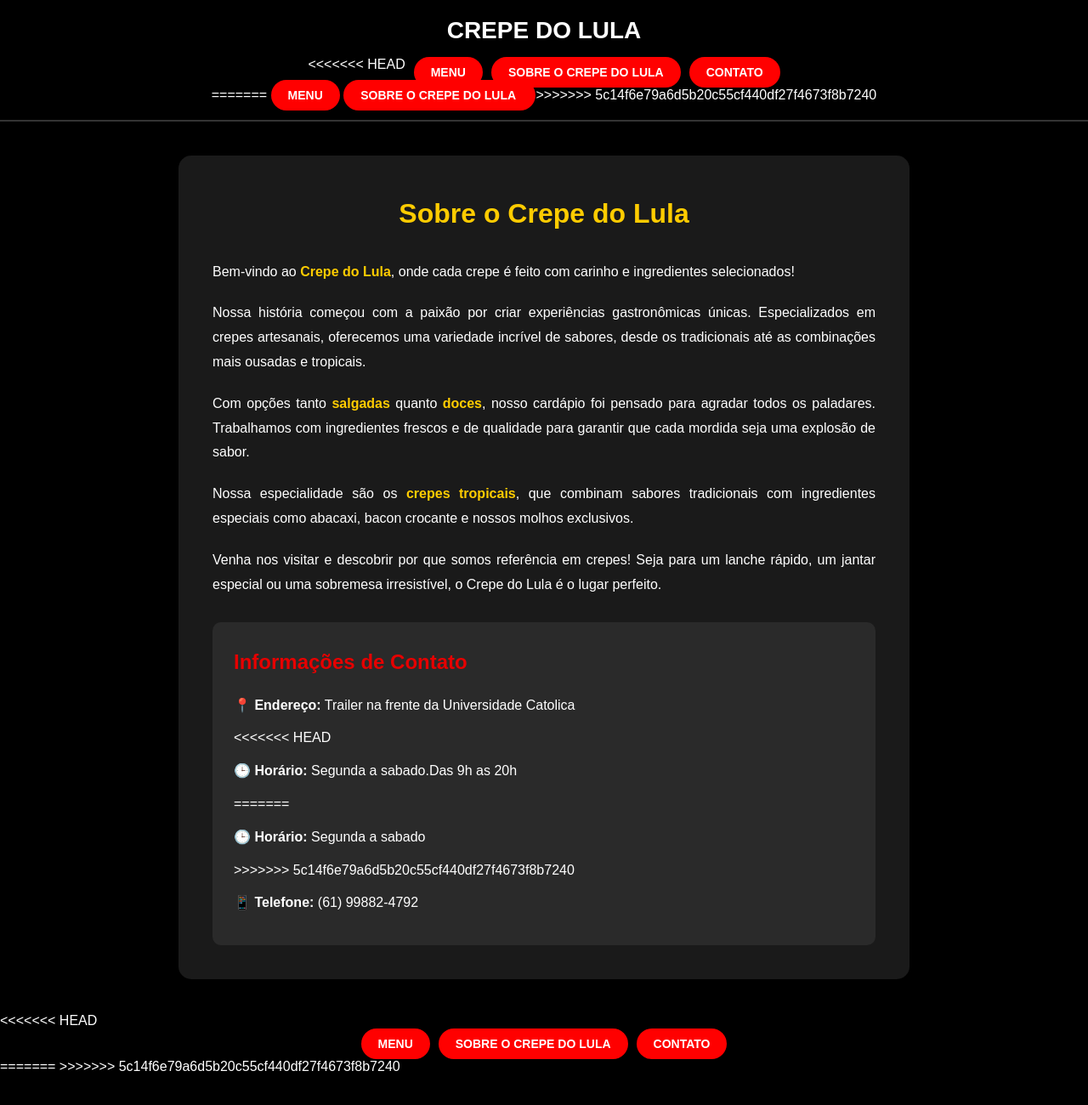
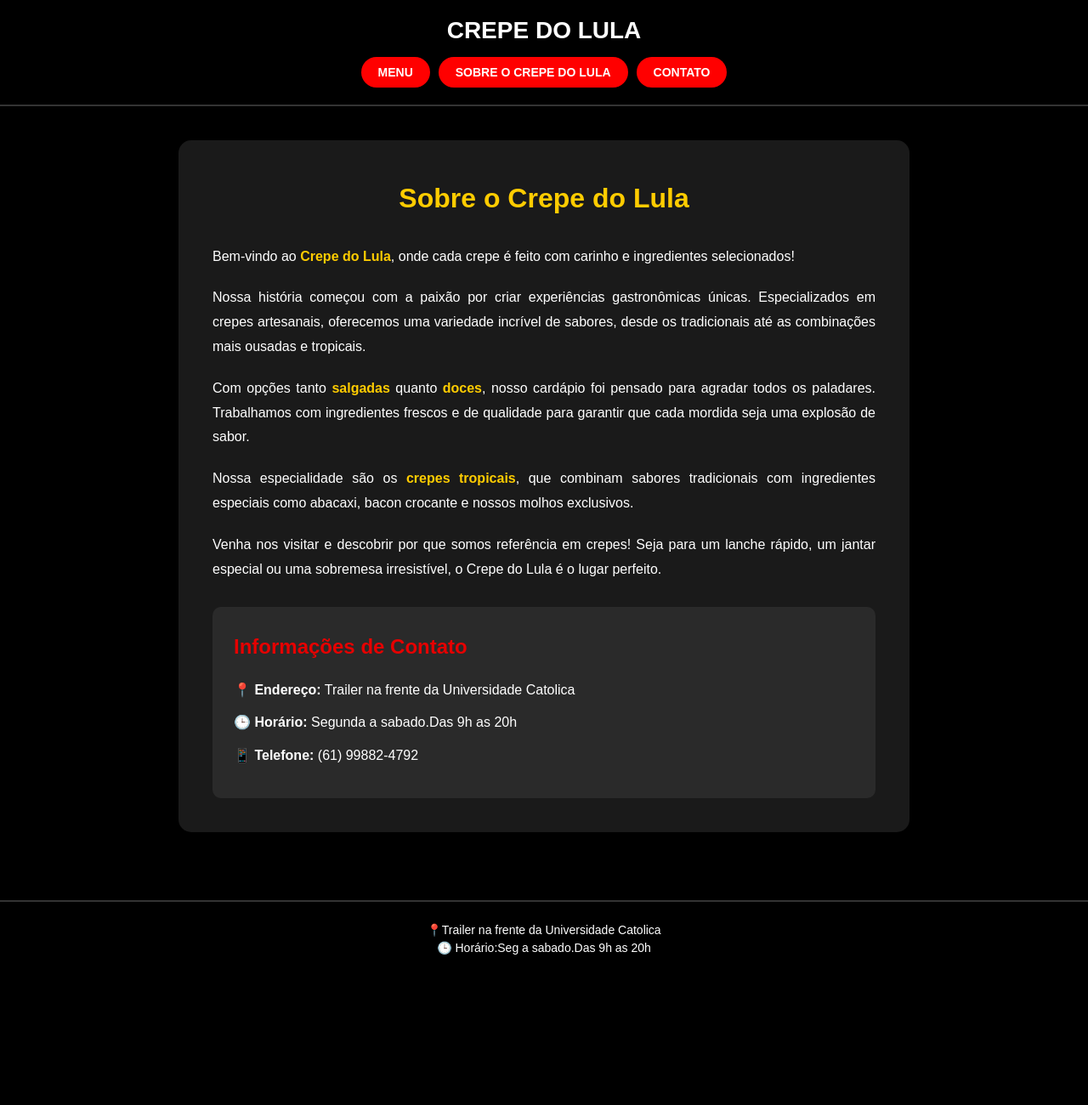
Before and after one commit to caua-cloud/Projeto-Integrador, a plain HTML site: page eventos.html in a window 1280 px wide. Shown: the top 1300 px of the page at 85% size. After the commit the page ends 1148 px from the top, so only its background shows below. Drawn offline with Linux system fonts and the light colour scheme.

Commit message:
corrigindo mais problemas

```diff
--- a/eventos.html
+++ b/eventos.html
@@ -63,16 +63,12 @@
             <h1> CREPE DO LULA </h1>
         </div>
         <nav>
-<<<<<<< HEAD
+
     <a href="index.html" class="nav-btn">MENU</a>
     <a href="eventos.html" class="nav-btn">SOBRE O CREPE DO LULA</a>
     <a href="contato.html" class="nav-btn">CONTATO</a>
    </nav>
-=======
-            <a href="index.html" class="nav-btn">MENU</a>
-            <a href="eventos.html" class="nav-btn active">SOBRE O CREPE DO LULA </a>
-        </nav>
->>>>>>> 5c14f6e79a6d5b20c55cf440df27f4673f8b7240
+
     </header>
 
     <main class="about-section">
@@ -107,24 +103,11 @@
             <div class="contact-info">
                 <h3>Informações de Contato</h3>
                 <p>📍 <strong>Endereço:</strong> Trailer na frente da Universidade Catolica </p>
-<<<<<<< HEAD
                 <p>🕒 <strong>Horário:</strong> Segunda a sabado.Das 9h as 20h</p>
-=======
-                <p>🕒 <strong>Horário:</strong> Segunda a sabado</p>
->>>>>>> 5c14f6e79a6d5b20c55cf440df27f4673f8b7240
                 <p>📱 <strong>Telefone:</strong> (61) 99882-4792</p>
             </div>
         </div>
     </main>
-<<<<<<< HEAD
-
-    <nav>
-    <a href="index.html" class="nav-btn">MENU</a>
-    <a href="eventos.html" class="nav-btn">SOBRE O CREPE DO LULA</a>
-    <a href="contato.html" class="nav-btn">CONTATO</a>
-    </nav>
-=======
->>>>>>> 5c14f6e79a6d5b20c55cf440df27f4673f8b7240
 
     <footer>
         <div class="footer-content">
```
